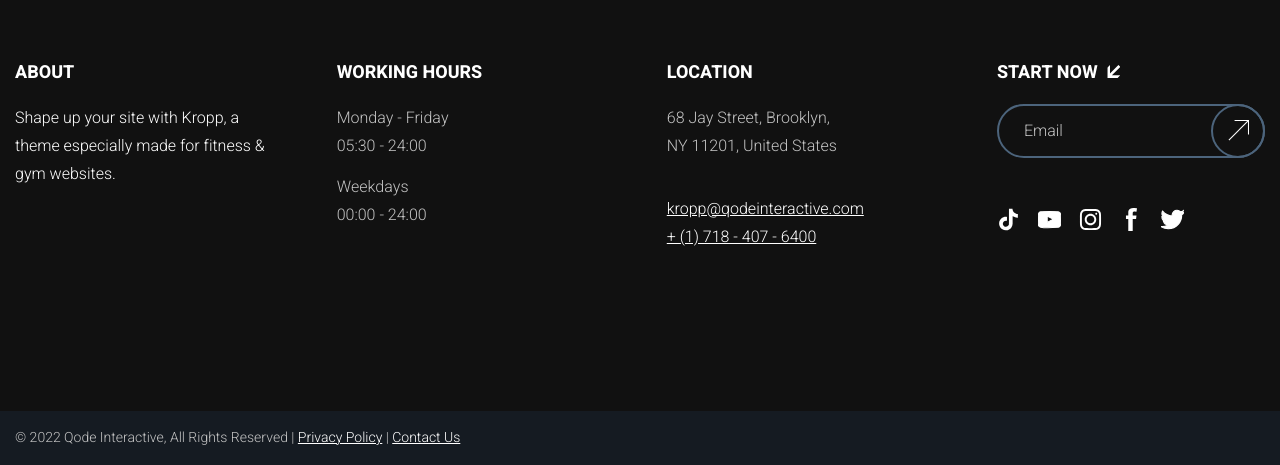
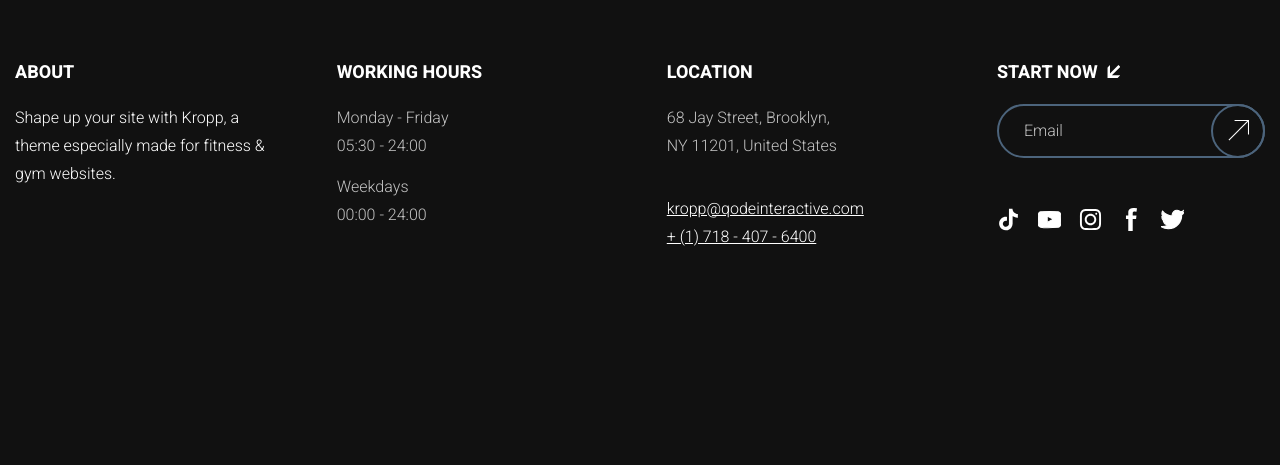
Before and after one commit to vmnekrasovv/crossfit, a plain HTML site: page app/index.html in a window 1280 px wide. Shown: the part 6538-7003 px from the top of the page. After the commit the page ends 6949 px from the top, so only its background shows below. Drawn offline with Linux system fonts and the light colour scheme.

Commit message:
Убрал footer-extra

```diff
--- a/app/index.html
+++ b/app/index.html
@@ -553,13 +553,6 @@
         </div>
       </div>
     </div>
-    <div class="footer-extra">
-      <div class="footer-extra-inner container">
-        <div class="footer-copyright">
-          © <time datetime="2022">2022</time> Qode Interactive, All Rights Reserved | <a href="/">Privacy Policy</a> | <a href="/">Contact Us</a>
-        </div>
-      </div>
-    </div>
   </footer>
 </body>
 </html>
```
